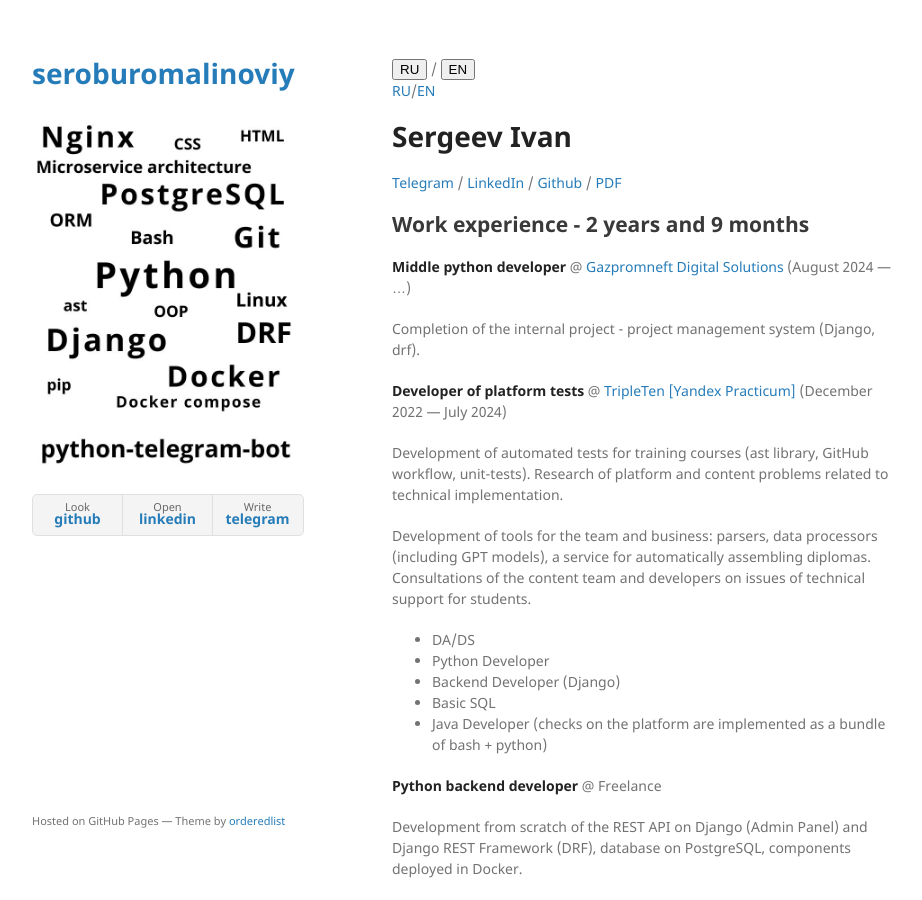
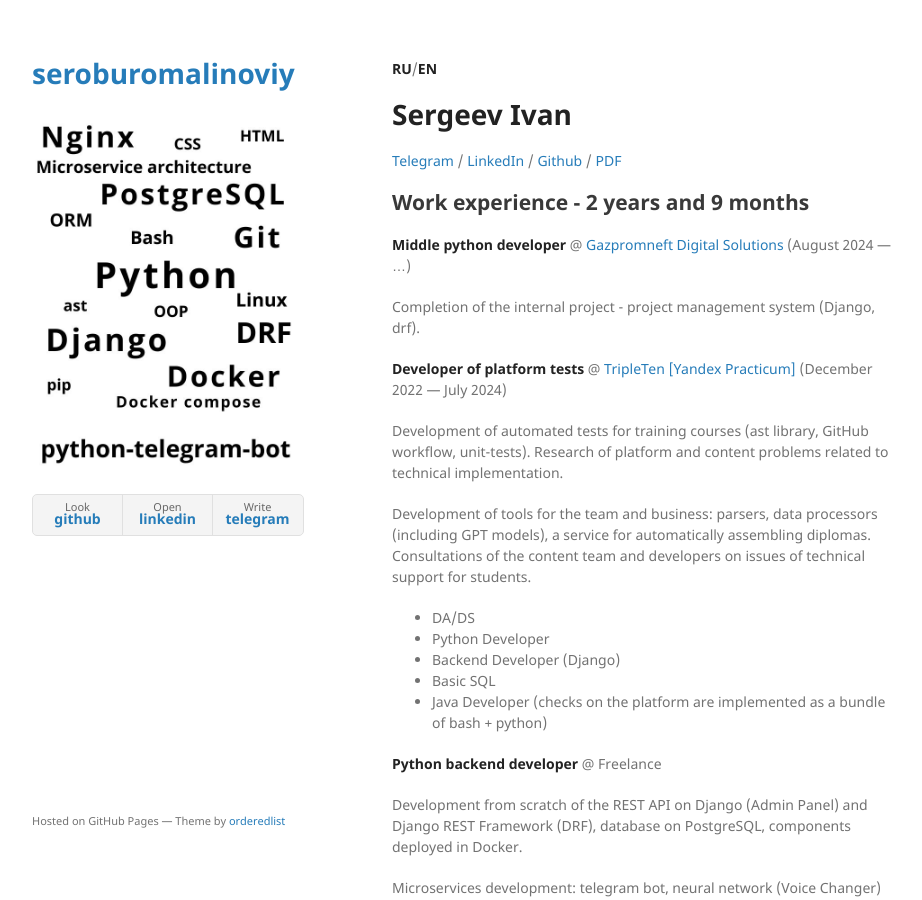
Before and after one commit to seroburomalinoviy/seroburomalinoviy.github.io, a Jekyll site: the page built from resume_en.md, in a window 1280 px wide and 900 px high. Shown: the whole window, without its empty margins (178-1100 px from the left). Built offline with Jekyll 4.4.1, drawn with Linux system fonts in a browser that asks for light colours; the repository's description, which GitHub fills in, is left out.

Commit message:
use template for en content

```diff
--- a/_layouts/default_ru.html
+++ b/_layouts/default.html
@@ -33,7 +33,7 @@
       </header>
 
       <section>
-      <button onclick="window.location.href='default_ru.html';">RU</button> / <button onclick="window.location.href='default_en.html';">EN</button>
+<!--      <button onclick="window.location.href='default_ru.html';">RU</button> / <button onclick="window.location.href='default_en.html';">EN</button>-->
       {{ content }}
       </section>
 
@@ -45,5 +45,6 @@
       </footer>
     </div>
     <script src="{{ "/assets/js/scale.fix.js" | relative_url }}"></script>
+
   </body>
 </html>
--- a/_layouts/default_en.html
+++ /dev/null
@@ -1,50 +0,0 @@
-<!DOCTYPE html>
-<html lang="{{ site.lang | default: "ru-RU" }}">
-  <head>
-    <meta charset="UTF-8">
-    <meta http-equiv="X-UA-Compatible" content="IE=edge">
-    <meta name="viewport" content="width=device-width, initial-scale=1">
-
-{% seo %}
-    <link rel="stylesheet" href="{{ "/assets/css/style.css?v=" | append: site.github.build_revision | relative_url }}">
-    <!--[if lt IE 9]>
-    <script src="https://cdnjs.cloudflare.com/ajax/libs/html5shiv/3.7.3/html5shiv.min.js"></script>
-    <![endif]-->
-    {% include head-custom.html %}
-  </head>
-  <body>
-    <div class="wrapper">
-      <header>
-        <h1><a href="{{ "/" | absolute_url }}">{{ site.title | default: site.github.repository_name }}</a></h1>
-
-        {% if site.logo %}
-          <img src="{{site.logo | relative_url}}" alt="Logo" />
-        {% endif %}
-
-        <p>{{ site.description | default: site.github.project_tagline }}</p>
-
-        {% if site.show_downloads %}
-        <ul class="downloads">
-          <li><a href="{{ site.github.owner_url }}">Look<strong style="color: #257cb9;">github</strong></a></li>
-          <li><a href="https://www.linkedin.com/in/ivan-sergeev-b0b659254/">Open<strong style="color: #257cb9;">linkedin</strong></a></li>
-          <li><a href="https://t.me/Sergeevid">Write<strong style="color: #257cb9;">telegram</strong></a></li>
-        </ul>
-        {% endif %}
-      </header>
-
-      <section>
-      <button onclick="window.location.href='default_ru.html';">RU</button> / <button onclick="window.location.href='default_en.html';">EN</button>
-      {{ content }}
-      </section>
-
-      <footer>
-        {% if site.github.is_project_page %}
-        <p>This project is maintained by <a href="{{ site.github.owner_url }}">{{ site.github.owner_name }}</a></p>
-        {% endif %}
-        <p><small>Hosted on GitHub Pages &mdash; Theme by <a href="https://github.com/orderedlist">orderedlist</a></small></p>
-      </footer>
-    </div>
-    <script src="{{ "/assets/js/scale.fix.js" | relative_url }}"></script>
-
-  </body>
-</html>
--- a/resume_en.md
+++ b/resume_en.md
@@ -1,8 +1,8 @@
 ---
-layout: default_en
+layout: default
 ---
 
-[RU](./default_ru.html)/[EN](./default_en.html)
+[**RU**](./index.html)/[**EN**](./resume_en.html)
 
 # Sergeev Ivan
 
```
Also changed, not shown: index.md (+2 -2 lines).
